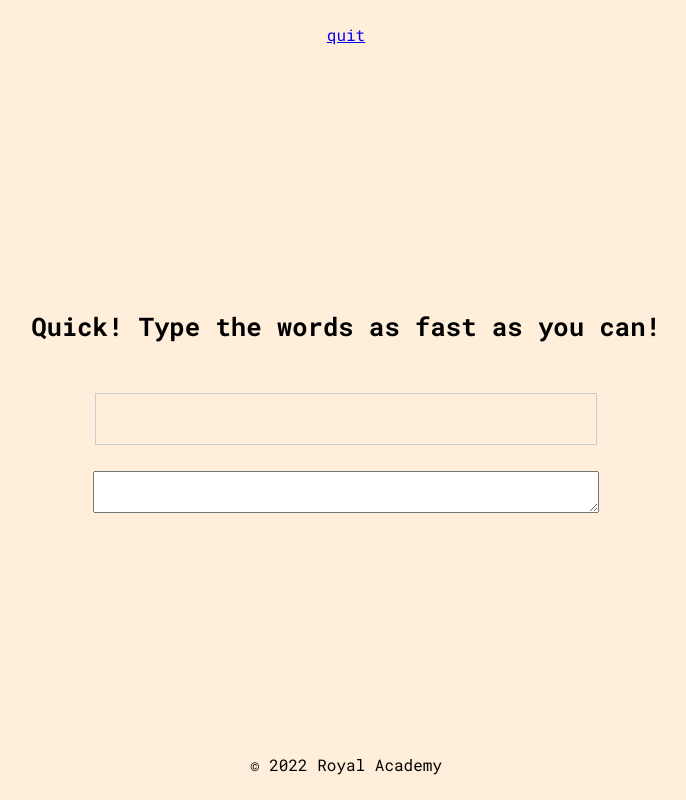
After one commit to rbrower28/Royal-Academy, a Django app: page /typer/test/ in a window 1280 px wide. The commit adds this page. Shown: the whole page, without its empty margins (294-980 px from the left). Run offline with Django 4.2, Linux system fonts and the light colour scheme.

Commit message:
created test page layout

```diff
--- /dev/null
+++ b/typer/static/typer/test.css
@@ -0,0 +1,57 @@
+@import url('https://fonts.googleapis.com/css2?family=Roboto+Mono:wght@400;700&display=swap');
+
+body {
+  font-family: 'Roboto Mono', monospace;
+}
+
+.gameboard {
+  position: fixed;
+  width: 100%;
+  height: 100%;
+  background-color: rgb(255, 239, 218);
+  display: flex;
+  flex-direction: column;
+  align-items: center;
+  justify-content: space-between;
+}
+
+header,
+footer {
+  margin: 2vw;
+}
+
+main {
+  width: 100%;
+  display: flex;
+  flex-direction: column;
+  align-items: center;
+}
+
+h3 {
+  text-align: center;
+  font-size: 2vw;
+  margin: 2vw;
+}
+
+.words-box {
+  border: 1px solid #ccc;
+  width: 80%;
+  max-width: 500px;
+  min-height: 50px;
+  margin: 2vw 0;
+}
+
+textarea {
+  width: 90%;
+  max-width: 500px;
+}
+
+
+@media only screen and (max-width: 40rem) {
+
+  h3 {
+    font-size: 14px;
+    margin: 14px;
+  }
+
+}
--- /dev/null
+++ b/typer/templates/typer/test.html
@@ -0,0 +1,34 @@
+{% extends "base.html" %}
+{% load static %}
+
+
+{% block title %}
+  Typing Test - In Progress
+{% endblock %}
+
+
+{% block css_files %}
+  <link rel="stylesheet" href="{% static 'typer/test.css' %}">
+{% endblock %}
+
+
+{% block content %}
+
+  <div class="gameboard">
+    <header>
+    <a href="{% url 'test-home' %}">quit</a>
+    </header>
+
+    <main>
+      <h3>Quick! Type the words as fast as you can!</h3>
+      <div class="words-box"></div>
+      <textarea></textarea>
+    </main>
+
+    <footer>
+      &copy 2022 Royal Academy
+    </footer>
+  </div>
+
+  <script src="{% static 'typer/scripts/testScreen.js' %}"></script>
+{% endblock %}
--- a/typer/urls.py
+++ b/typer/urls.py
@@ -3,5 +3,6 @@ from django.urls import path
 from . import views
 
 urlpatterns = [
-    path('', views.index, name='start')
+    path('', views.index, name='test-home'),
+    path('test/', views.test, name='test-start')
 ]
--- a/typer/views.py
+++ b/typer/views.py
@@ -1,7 +1,27 @@
+from re import L
 from django.shortcuts import render
+
+# from django.views.generic import ListView
 
 # Create your views here.
 
 
 def index(request):
     return render(request, 'typer/index.html')
+
+
+"""
+class IndexView(ListView):
+    template_name = "typer/index.html"
+    model = HighScore
+    ordering = ["-score"]
+    context_object_name = "scores"
+
+    def get_queryset(self):
+        queryset = super().get_queryset()
+        data = queryset[:10]
+        return data
+"""
+
+def test(request):
+    return render(request, 'typer/test.html')
```
Also changed, not shown: typer/static/typer/scripts/testHome.js (added, +13 -0 lines), typer/static/typer/scripts/testScreen.js (added, +10 -0 lines), typer/templates/typer/index.html (+5 -2 lines).
